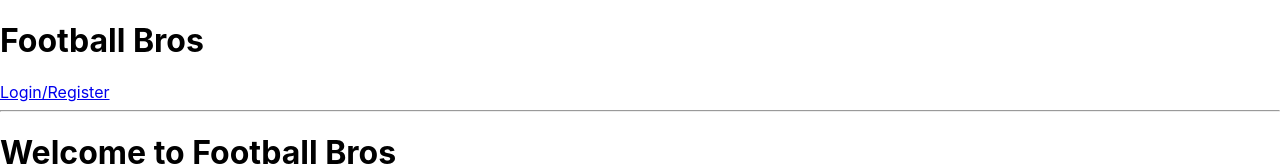
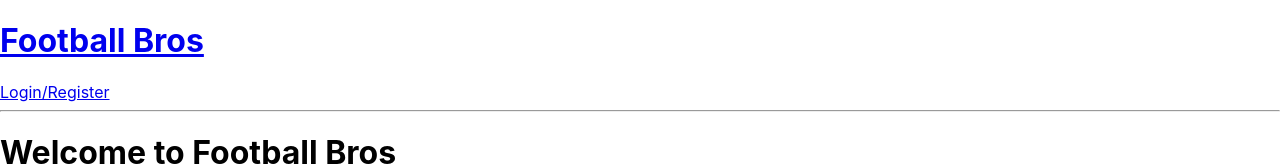
Before and after one commit to SandyJacobson/footballbros, a React (Create React App) app in the folder client/: page / in a window 1280 px wide. Shown: the top 166 px of the page. Built offline with nearby package versions, Linux system fonts and the light colour scheme.

Commit message:
link in header

```diff
--- a/client/src/components/Header.jsx
+++ b/client/src/components/Header.jsx
@@ -8,7 +8,7 @@ const Header = (props) => {
   return (
     <div className='header'>
       <div className='title'>
-        <h1>Football Bros</h1>
+        <Link to='/'><h1>Football Bros</h1></Link>
       </div>
       <div className='players-teams'>
       {
```
